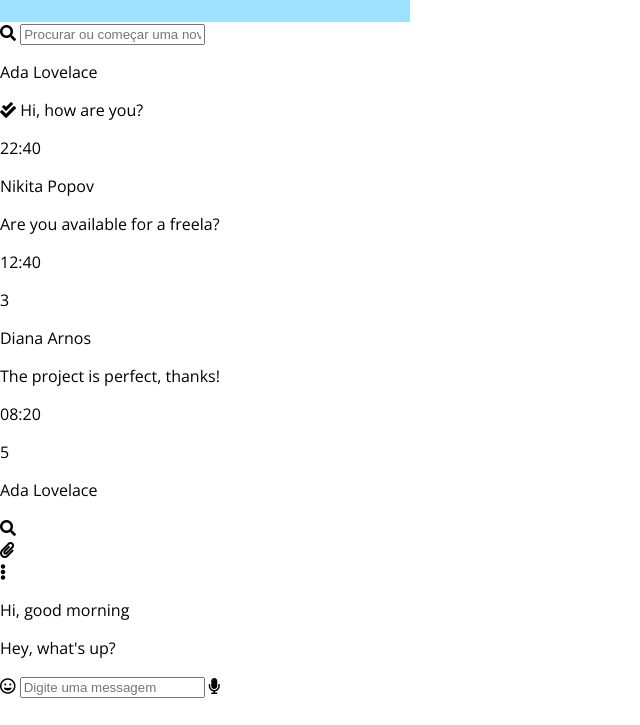
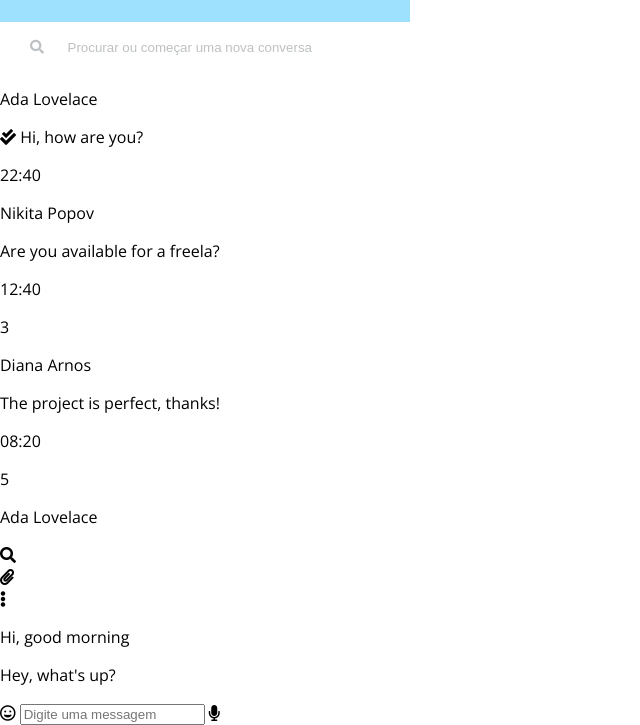
Before and after one commit to f-nely/whatsapp-web-clone, a plain HTML site: page index.html in a window 1280 px wide. Shown: the part 128-853 px from the top of the page, without its empty margins (0-640 px from the left). Before the commit the page ends 826 px from the top, so only its background shows below. Drawn offline with nearby package versions, Linux system fonts and the light colour scheme.

Commit message:
Estilizando search container

```diff
--- a/css/styles.css
+++ b/css/styles.css
@@ -90,3 +90,35 @@ ul {
 .activate-notification {
     font-size: 13px;
 }
+
+/* search container */
+.search-container {
+    height: 50px;
+    width: 100%;
+    padding-left: 7.5px;
+    padding-top: 7.5px;
+    position: relative;
+    color: #BDC1C3;
+    box-sizing: border-box;
+}
+
+#contact-search {
+    position: absolute;
+    left: 30px;
+    top: 18px;
+    font-size: 14px;
+}
+
+#search {
+    border: none;
+    height: 35px;
+    width: 385px;
+    padding-left: 60px;
+    border-radius: 17.5px;
+    background-color: #FFF;
+    box-sizing: border-box;
+}
+
+#search::placeholder {
+    color: #BDC1C3;
+}
```
